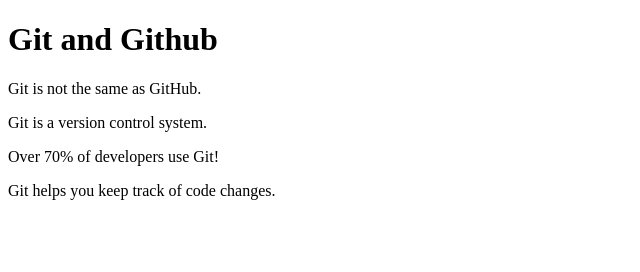
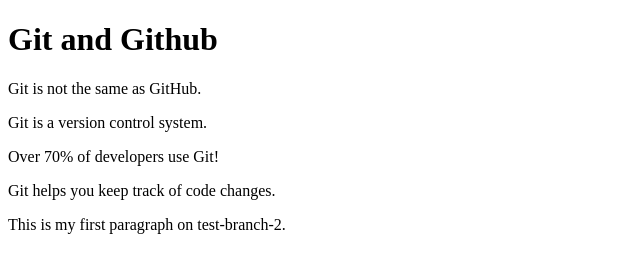
Before and after one commit to nicoleta2812/test, a plain HTML site: page index.html in a window 1280 px wide. Shown: the whole page, without its empty margins (0-640 px from the left). Drawn offline with Linux system fonts and the light colour scheme.

Commit message:
first commit on test-branch-2

```diff
--- a/index.html
+++ b/index.html
@@ -12,5 +12,6 @@
     <p>Git is a version control system.</p>
     <p>Over 70% of developers use Git!</p>
     <p>Git helps you keep track of code changes.</p>
+    <p>This is my first paragraph on test-branch-2.</p>
   </body>
 </html>
```
